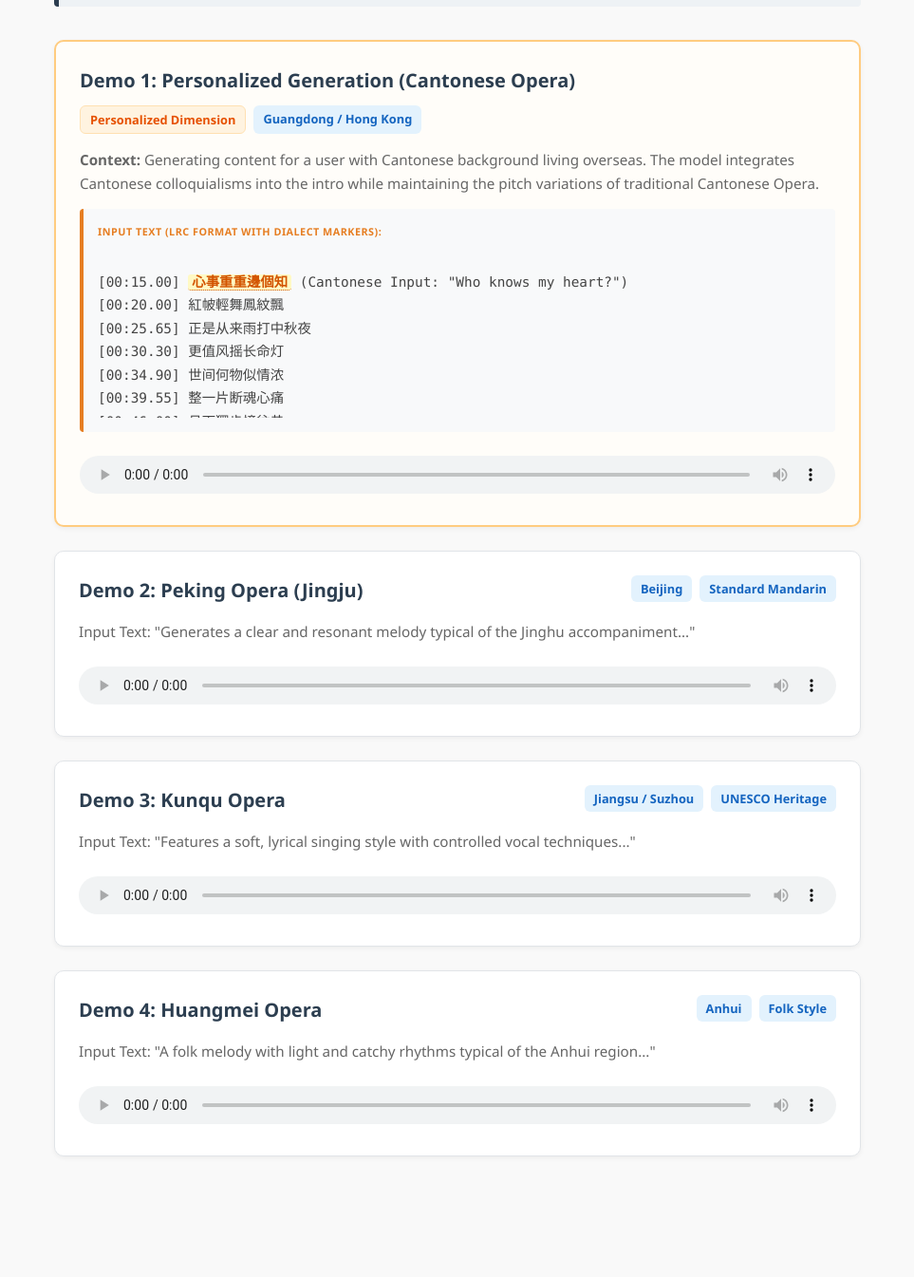
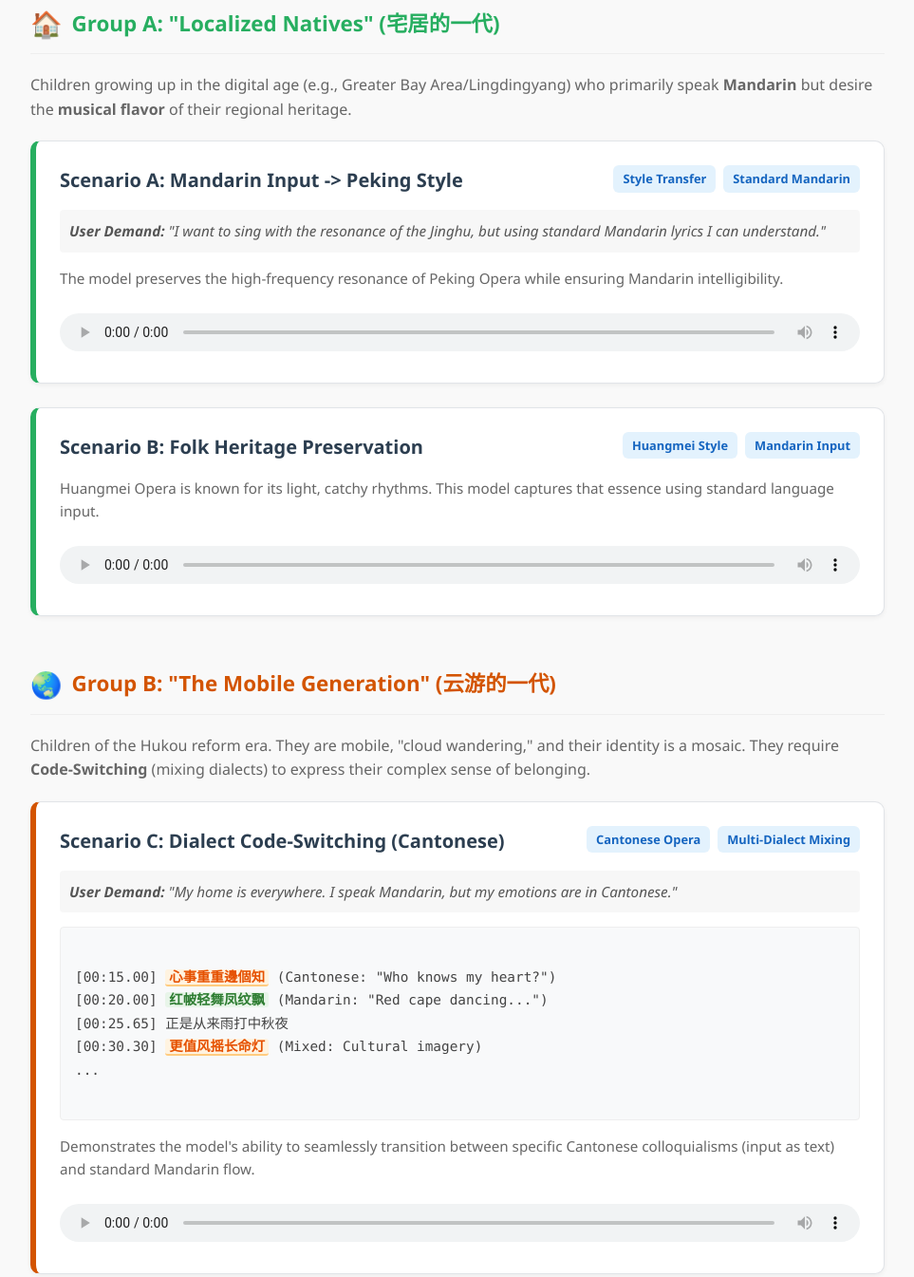
Before and after one commit to audio-demo-page/audio-demo-page.github.io, a plain HTML site: page index.html in a window 1280 px wide. Shown: the part 371-1716 px from the top of the page at 95% size, without its empty margins (158-1121 px from the left). Before the commit the page ends 1674 px from the top, so only its background shows below. Drawn offline with Linux system fonts and the light colour scheme.

Commit message:
index.html

```diff
--- a/index.html
+++ b/index.html
@@ -3,18 +3,19 @@
 <head>
     <meta charset="UTF-8">
     <meta name="viewport" content="width=device-width, initial-scale=1.0">
-    <title>Multi-Dialect Opera Synthesis Demo</title>
+    <title>Socio-Cultural Opera Synthesis: Heritage & Migration</title>
     <style>
         :root {
             --primary-color: #2c3e50;
-            --accent-color: #e67e22; /* Orange for personalization highlight */
+            --group-a-color: #27ae60; /* Green for "Rooted/Home" */
+            --group-b-color: #d35400; /* Orange for "Wandering/Migration" */
             --bg-color: #f9f9f9;
             --box-bg: #ffffff;
             --text-color: #333;
         }
         body {
             font-family: 'Segoe UI', Tahoma, Geneva, Verdana, sans-serif;
-            max-width: 850px;
+            max-width: 900px;
             margin: 40px auto;
             padding: 20px;
             background-color: var(--bg-color);
@@ -36,12 +37,28 @@
         }
         p.intro {
             font-size: 1.05em;
-            margin-bottom: 35px;
+            margin-bottom: 40px;
             color: #555;
             background: #eef2f5;
             padding: 20px;
             border-left: 5px solid var(--primary-color);
             border-radius: 4px;
+        }
+
+        /* Section Dividers */
+        .section-title {
+            margin-top: 50px;
+            margin-bottom: 20px;
+            font-size: 1.4em;
+            font-weight: bold;
+            display: flex;
+            align-items: center;
+            border-bottom: 1px solid #eee;
+            padding-bottom: 10px;
+        }
+        .section-icon {
+            margin-right: 10px;
+            font-size: 1.2em;
         }
 
         /* Box Styling */
@@ -53,22 +70,21 @@
             border-radius: 10px;
             box-shadow: 0 2px 5px rgba(0,0,0,0.05);
             transition: transform 0.2s;
+            position: relative;
         }
         .sample-box:hover {
             transform: translateY(-2px);
             box-shadow: 0 5px 15px rgba(0,0,0,0.08);
         }
 
-        /* Personalized Box Special Styling */
-        .sample-box.personalized {
-            border: 2px solid #ffcc80; /* Orange border to highlight */
-            background: #fffdf9;
-        }
+        /* Group Specific Styling */
+        .group-a { border-left: 6px solid var(--group-a-color); }
+        .group-b { border-left: 6px solid var(--group-b-color); }
 
         .sample-header {
             display: flex;
             justify-content: space-between;
-            align-items: flex-start; /* Align top for multi-line title */
+            align-items: flex-start;
             margin-bottom: 15px;
             flex-wrap: wrap;
             gap: 10px;
@@ -91,12 +107,6 @@
             border-radius: 6px;
             font-size: 0.8em;
             font-weight: 600;
-            white-space: nowrap;
-        }
-        .tag-personalized {
-            background-color: #fff3e0;
-            color: #e65100;
-            border: 1px solid #ffe0b2;
         }
 
         .sample-desc {
@@ -105,39 +115,45 @@
             margin-bottom: 15px;
         }
 
+        .context-note {
+            font-style: italic;
+            color: #555;
+            background: rgba(0,0,0,0.03);
+            padding: 10px;
+            border-radius: 4px;
+            margin-bottom: 15px;
+            font-size: 0.95em;
+        }
+
         /* Lyrics Box */
         .lyrics-container {
             background-color: #f8f9fa;
-            border-left: 4px solid var(--accent-color);
+            border: 1px solid #eee;
             padding: 15px;
             margin: 15px 0;
             border-radius: 4px;
             font-size: 0.9em;
             color: #444;
         }
-        .lyrics-title {
-            font-weight: bold;
-            color: var(--accent-color);
-            margin-bottom: 8px;
-            display: block;
-            text-transform: uppercase;
-            font-size: 0.75em;
-            letter-spacing: 0.5px;
-        }
         .lyrics-content {
             white-space: pre-wrap;
             font-family: 'Consolas', 'Monaco', 'Courier New', monospace;
             line-height: 1.7;
-            max-height: 180px;
-            overflow-y: auto;
         }
-        .highlight-dialect {
-            background-color: #fff9c4; /* Yellow highlight */
+        .highlight-mandarin {
+            background-color: #e8f5e9; /* Greenish */
+            color: #2e7d32;
             padding: 0 4px;
             border-radius: 3px;
             font-weight: bold;
-            color: #d35400;
-            border-bottom: 1px dotted #d35400;
+        }
+        .highlight-dialect {
+            background-color: #fff3e0; /* Orangish */
+            color: #e65100;
+            padding: 0 4px;
+            border-radius: 3px;
+            font-weight: bold;
+            border-bottom: 2px solid #ffcc80;
         }
 
         audio {
@@ -151,86 +167,151 @@
 <body>
 
     <h1>
-        Project: Multi-Dialect Opera Synthesis
-        <span>Addressing the Cultural Needs of New Generation Immigrants</span>
+        Project: Socio-Cultural Opera Synthesis
+        <span>Adapting Traditional Arts for the Post-Hukou Reform Generation</span>
     </h1>
 
     <p class="intro">
-        <strong>Overview:</strong> This demo illustrates our model's capability to preserve traditional vocal characteristics while adapting to personalized user inputs.
-        <br><br>
-        Feature Highlight: <strong>Dialect Mixing</strong> (e.g., Cantonese + Mandarin) caters to immigrant communities who retain specific dialect phrases ("Code-Switching") within standard artistic expression.
+        <strong>Overview:</strong> This project addresses the diverse cultural needs of the new generation.
+        We identify two distinct user personas emerging from urbanization:
+        the <strong>"Localized Natives"</strong> (宅居的一代 - Rooted but Mandarin-speaking) and the <strong>"New Migrants"</strong> (云游的一代 - Mobile and Multi-dialectal).
     </p>
 
-    <div class="sample-box personalized">
+    <div class="section-title" style="color: var(--group-a-color);">
+        <span class="section-icon">🏠</span> Group A: "Localized Natives" (宅居的一代)
+    </div>
+    <p style="margin-bottom: 20px; color: #666;">
+        Children growing up in the digital age (e.g., Greater Bay Area/Lingdingyang) who primarily speak <strong>Mandarin</strong> but desire the <strong>musical flavor</strong> of their regional heritage.
+    </p>
+
+    <div class="sample-box group-a">
         <div class="sample-header">
-            <span class="sample-title">Demo 1: Personalized Generation (Cantonese Opera)</span>
+            <span class="sample-title">Scenario A: Mandarin Input -> Peking Style</span>
             <div class="tag-container">
-                <span class="sample-tag tag-personalized">Personalized Dimension</span>
-                <span class="sample-tag">Guangdong / Hong Kong</span>
-            </div>
-        </div>
-        <div class="sample-desc">
-            <strong>Context:</strong> Generating content for a user with Cantonese background living overseas. The model integrates Cantonese colloquialisms into the intro while maintaining the pitch variations of traditional Cantonese Opera.
-        </div>
-
-        <div class="lyrics-container">
-            <span class="lyrics-title">Input Text (LRC Format with Dialect Markers):</span>
-            <div class="lyrics-content">
-[00:15.00] <span class="highlight-dialect">心事重重邊個知</span> (Cantonese Input: "Who knows my heart?")
-[00:20.00] 紅帔輕舞鳳紋飄
-[00:25.65] 正是从来雨打中秋夜
-[00:30.30] 更值风摇长命灯
-[00:34.90] 世间何物似情浓
-[00:39.55] 整一片断魂心痛
-[00:46.00] 月下獨步憶往昔
-[00:52.00] 願化彩蝶隨風去
-[00:58.00] 不負春光不負卿
-[01:05.00] 啊...</div>
-        </div>
-
-        <audio controls src="yueju1.wav"></audio>
-    </div>
-
-    <div class="sample-box">
-        <div class="sample-header">
-            <span class="sample-title">Demo 2: Peking Opera (Jingju)</span>
-            <div class="tag-container">
-                <span class="sample-tag">Beijing</span>
+                <span class="sample-tag">Style Transfer</span>
                 <span class="sample-tag">Standard Mandarin</span>
             </div>
         </div>
+        <div class="context-note">
+            <strong>User Demand:</strong> "I want to sing with the resonance of the Jinghu, but using standard Mandarin lyrics I can understand."
+        </div>
         <div class="sample-desc">
-            Input Text: "Generates a clear and resonant melody typical of the Jinghu accompaniment..."
+            The model preserves the high-frequency resonance of Peking Opera while ensuring Mandarin intelligibility.
         </div>
         <audio controls src="jingju_3_4_64.wav"></audio>
     </div>
 
+    <div class="sample-box group-a">
+        <div class="sample-header">
+            <span class="sample-title">Scenario B: Folk Heritage Preservation</span>
+            <div class="tag-container">
+                <span class="sample-tag">Huangmei Style</span>
+                <span class="sample-tag">Mandarin Input</span>
+            </div>
+        </div>
+        <div class="sample-desc">
+            Huangmei Opera is known for its light, catchy rhythms. This model captures that essence using standard language input.
+        </div>
+        <audio controls src="huangmeixi_3_3_64.wav"></audio>
+    </div>
+
+
+    <div class="section-title" style="color: var(--group-b-color);">
+        <span class="section-icon">🌏</span> Group B: "The Mobile Generation" (云游的一代)
+    </div>
+    <p style="margin-bottom: 20px; color: #666;">
+        Children of the Hukou reform era. They are mobile, "cloud wandering," and their identity is a mosaic.
+        They require <strong>Code-Switching</strong> (mixing dialects) to express their complex sense of belonging.
+    </p>
+
+    <div class="sample-box group-b">
+        <div class="sample-header">
+            <span class="sample-title">Scenario C: Dialect Code-Switching (Cantonese)</span>
+            <div class="tag-container">
+                <span class="sample-tag">Cantonese Opera</span>
+                <span class="sample-tag">Multi-Dialect Mixing</span>
+            </div>
+        </div>
+        <div class="context-note">
+            <strong>User Demand:</strong> "My home is everywhere. I speak Mandarin, but my emotions are in Cantonese."
+        </div>
+
+        <div class="lyrics-container">
+            <div class="lyrics-content">
+[00:15.00] <span class="highlight-dialect">心事重重邊個知</span> (Cantonese: "Who knows my heart?")
+[00:20.00] <span class="highlight-mandarin">红帔轻舞凤纹飘</span> (Mandarin: "Red cape dancing...")
+[00:25.65] 正是从来雨打中秋夜
+[00:30.30] <span class="highlight-dialect">更值风摇长命灯</span> (Mixed: Cultural imagery)
+...
+            </div>
+        </div>
+
+        <div class="sample-desc">
+            Demonstrates the model's ability to seamlessly transition between specific Cantonese colloquialisms (input as text) and standard Mandarin flow.
+        </div>
+        <audio controls src="yueju1.wav"></audio>
+    </div>
+
+
+    <div class="section-title" style="color: #7f8c8d; border-top: 2px dashed #ccc; padding-top: 30px;">
+        <span class="section-icon">📂</span> Appendix: Baseline Model Archive
+    </div>
+    <p style="margin-bottom: 20px; color: #666;">
+        Original single-style generation models retained for reference (Standard Benchmarks).
+    </p>
+
     <div class="sample-box">
         <div class="sample-header">
-            <span class="sample-title">Demo 3: Kunqu Opera</span>
+            <span class="sample-title">Baseline 1: Kunqu Opera</span>
             <div class="tag-container">
-                <span class="sample-tag">Jiangsu / Suzhou</span>
+                <span class="sample-tag">Suzhou</span>
                 <span class="sample-tag">UNESCO Heritage</span>
             </div>
         </div>
         <div class="sample-desc">
-            Input Text: "Features a soft, lyrical singing style with controlled vocal techniques..."
+            Features the soft, water-mill singing style (Shuimoqiang) characteristic of Kunqu.
         </div>
         <audio controls src="kunqu_3_4_64.wav"></audio>
     </div>
 
     <div class="sample-box">
         <div class="sample-header">
-            <span class="sample-title">Demo 4: Huangmei Opera</span>
+            <span class="sample-title">Baseline 2: Shaanbei Folk</span>
             <div class="tag-container">
-                <span class="sample-tag">Anhui</span>
-                <span class="sample-tag">Folk Style</span>
+                <span class="sample-tag">Shaanxi</span>
+                <span class="sample-tag">High Pitch</span>
             </div>
         </div>
         <div class="sample-desc">
-            Input Text: "A folk melody with light and catchy rhythms typical of the Anhui region..."
+            High-pitched, loud, and unconstrained singing style from the Loess Plateau.
         </div>
-        <audio controls src="huangmeixi_3_3_64.wav"></audio>
+        <audio controls src="ShaanbeiOpera.mp3"></audio>
+    </div>
+
+    <div class="sample-box">
+        <div class="sample-header">
+            <span class="sample-title">Baseline 3: Standard Cantonese Opera</span>
+            <div class="tag-container">
+                <span class="sample-tag">Guangdong</span>
+            </div>
+        </div>
+        <div class="sample-desc">
+            Standard generation without dialect mixing (for comparison with Scenario C).
+        </div>
+        <audio controls src="CantoneseOpera.mp3"></audio>
+    </div>
+
+    <div class="sample-box">
+        <div class="sample-header">
+            <span class="sample-title">Baseline 4: Yue Opera (Shaoxing)</span>
+            <div class="tag-container">
+                <span class="sample-tag">Zhejiang</span>
+            </div>
+        </div>
+        <div class="sample-desc">
+            Standard lyrical singing style characteristic of the southern regions.
+        </div>
+        <audio controls src="YueOpera.mp3"></audio>
     </div>
 
 </body>
```
